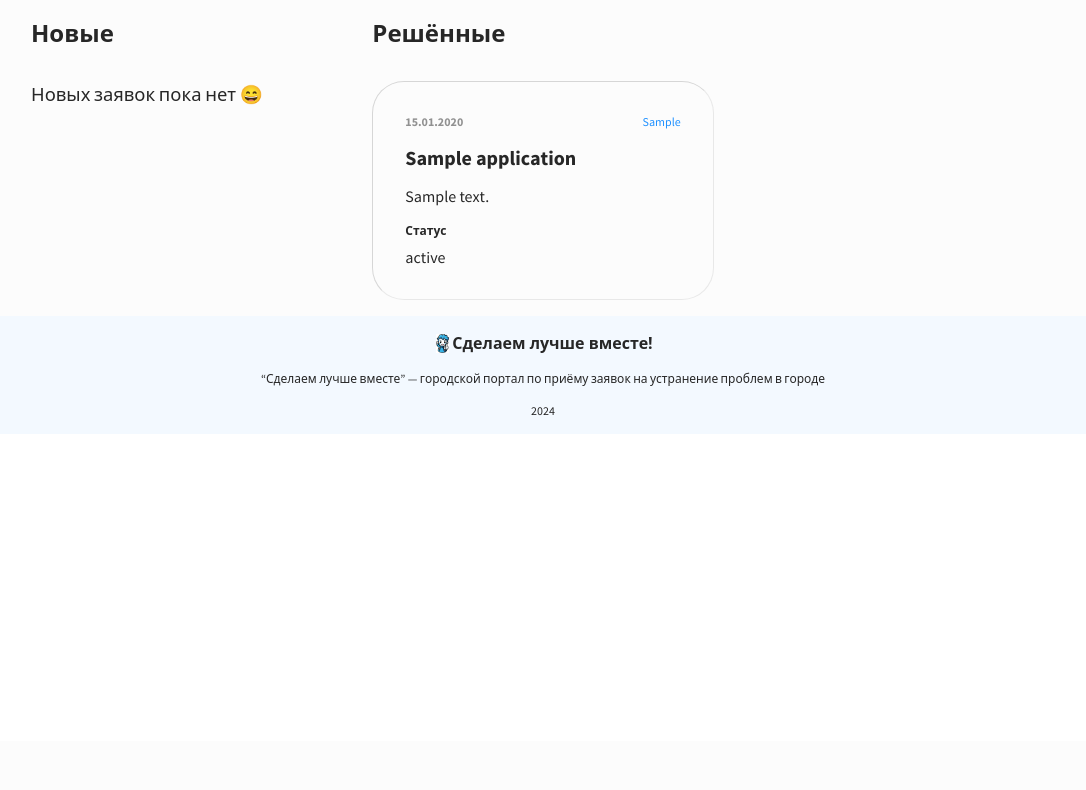
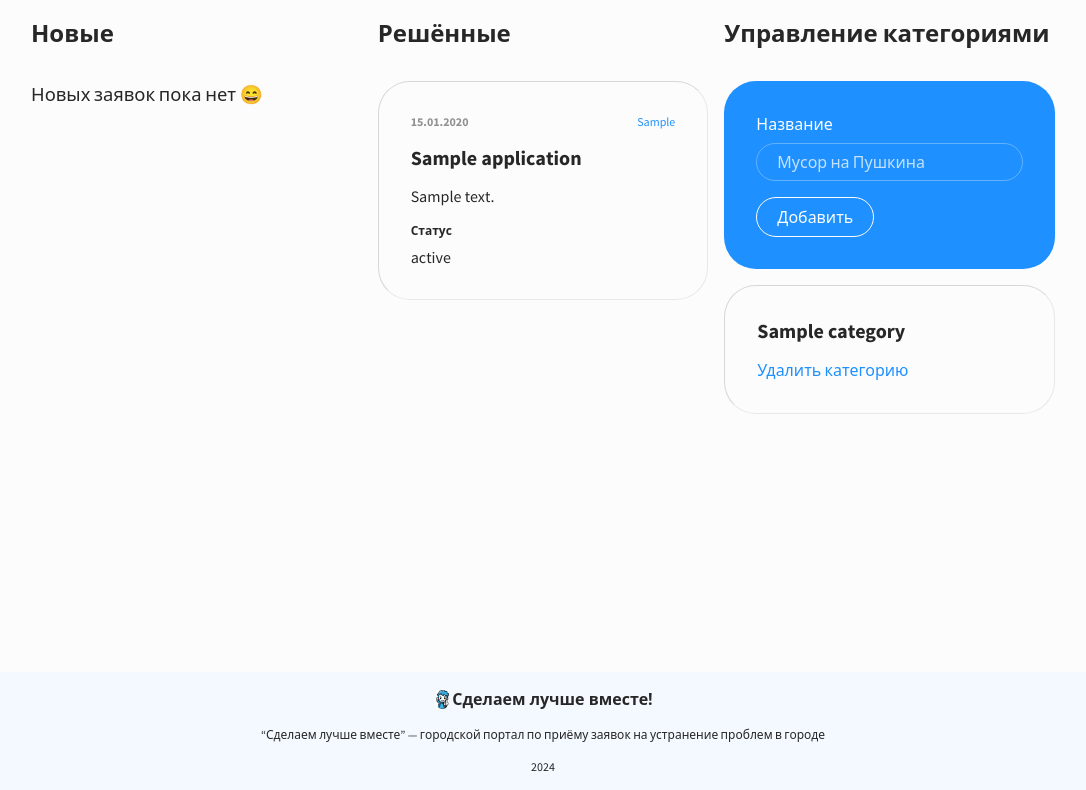
Before and after one commit to sohee-commits/make-better-together, a PHP site: page /user.php in a window 1280 px wide. Shown: the part 59-849 px from the top of the page, without its empty margins (97-1183 px from the left). Before the commit the page ends 475 px from the top, so only its background shows below. Run offline with PHP 8.4, Linux system fonts and the light colour scheme; the visitor is signed in with stand-in values (Sample User, id 1); tables that the repository leaves empty or names only in its code hold one stand-in row (values such as "Sample post"); some web fonts are replaced.

Commit message:
добавление/удаление категорий у админа

```diff
--- a/css/user.css
+++ b/css/user.css
@@ -87,6 +87,20 @@ form.form-manage button {
 #main-admin {
 	display: grid;
 	grid-template-columns: repeat(3, 1fr);
+	gap: 1rem;
+}
+
+#main-admin #new,
+#main-admin #solved,
+#main-admin #categories {
+	height: 80vh;
+	overflow-y: scroll;
+}
+
+#main-admin .category button {
+	font-size: 1rem;
+	color: #1e90ff;
+	border: none;
 }
 
 @media (max-width: 1200px) {
--- a/scripts/user_user.js
+++ b/scripts/user_user.js
@@ -80,5 +80,7 @@ function fetchSortedApplications(sort) {
 }
 
 document.addEventListener('DOMContentLoaded', () => {
-	fetchSortedApplications('В порядке добавления');
+	if (document.querySelector(`#sort`)) {
+		fetchSortedApplications('В порядке добавления');
+	}
 });
--- a/user_admin.php
+++ b/user_admin.php
@@ -114,4 +114,47 @@ require_once 'config.php';
     }
     ?>
   </section>
+
+  <section class="row-item" id="categories">
+    <h2>Управление категориями</h2>
+    <form
+      class="container-colored"
+      id="form-add"
+      action="categories-manage.php"
+      method="post">
+      <div class="group">
+        <label for="title">Название</label>
+        <input
+          type="text"
+          name="title"
+          id="title"
+          placeholder="Мусор на Пушкина"
+          required />
+      </div>
+      <button class="button-inverted" type="submit" name="add">
+        Добавить
+      </button>
+    </form>
+    <?php
+    $stmt = $conn->prepare("SELECT * FROM categories");
+    $stmt->execute();
+    $result = $stmt->get_result();
+
+    while ($category = $result->fetch_assoc()) {
+      echo <<<HTML
+      <form
+        action="categories-manage.php"
+        method="post"
+        class="container-outlined category"
+        onsubmit="return confirm('Вы уверены, что хотите удалить эту категорию?');">
+        <input type="hidden" name="title" value="{$category['title']}">
+        <h3>{$category['title']}</h3>
+        <button type="submit" name="delete">
+          Удалить категорию
+        </button>
+      </form>
+      HTML;
+    }
+    ?>
+  </section>
 </section>
```
Also changed, not shown: categories-manage.php (added, +31 -0 lines).
